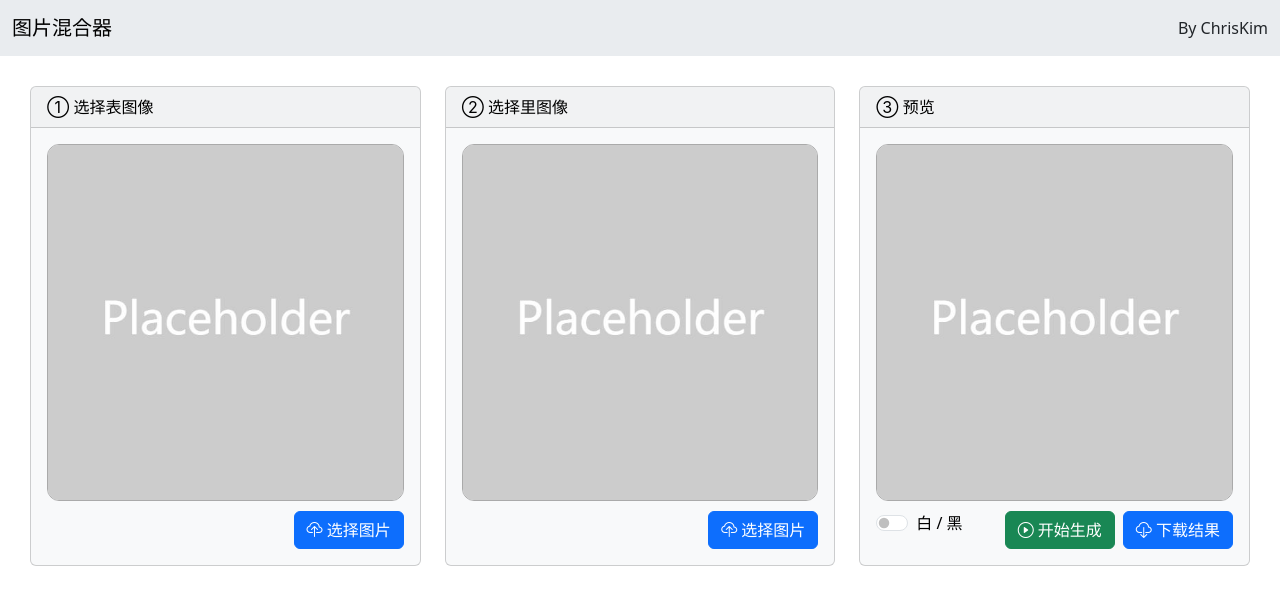
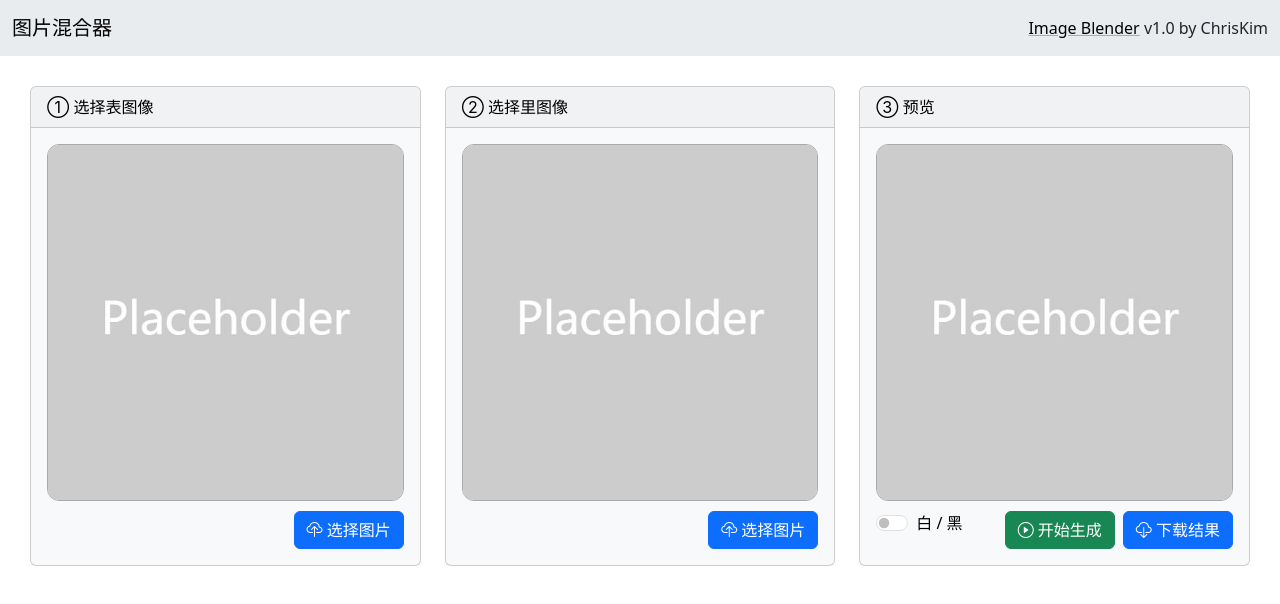
Before and after one commit to ChrisKimZHT/image-blender, a React (Create React App) app: page / in a window 1280 px wide. Shown: the top 604 px of the page. Built offline with nearby package versions, Linux system fonts and the light colour scheme.

Commit message:
[feat] 版本号和仓库链接

```diff
--- a/src/App.css
+++ b/src/App.css
@@ -1,3 +1,8 @@
+a {
+  color: #000 !important;
+  text-decoration: solid underline #aaa !important;
+}
+
 .navbar {
   background-color: #E9ECEF;
 }
--- a/src/App.jsx
+++ b/src/App.jsx
@@ -129,7 +129,7 @@ const App = () => {
           <div className="navbar-brand">
             <span>图片混合器</span>
           </div>
-          <span className="fw-light float-end">By ChrisKim</span>
+          <span className="fw-light float-end"><a href="https://github.com/ChrisKimZHT/image-blender">Image Blender</a> v1.0 by ChrisKim</span>
         </div>
       </nav >
       <div className='main-panel'>
```
